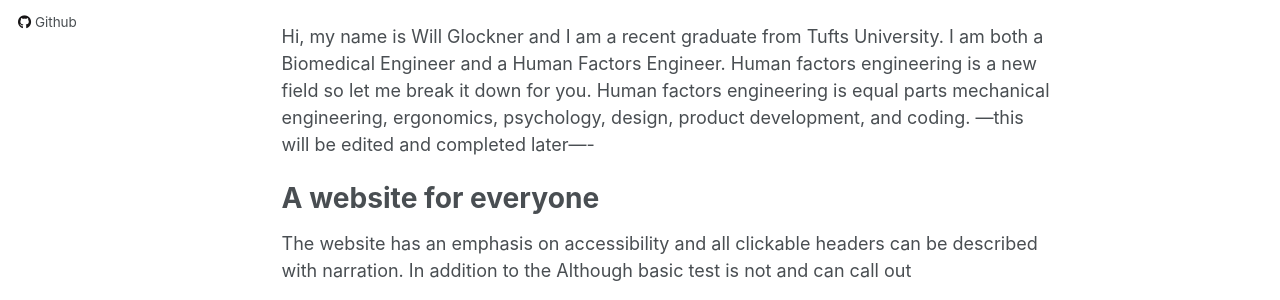
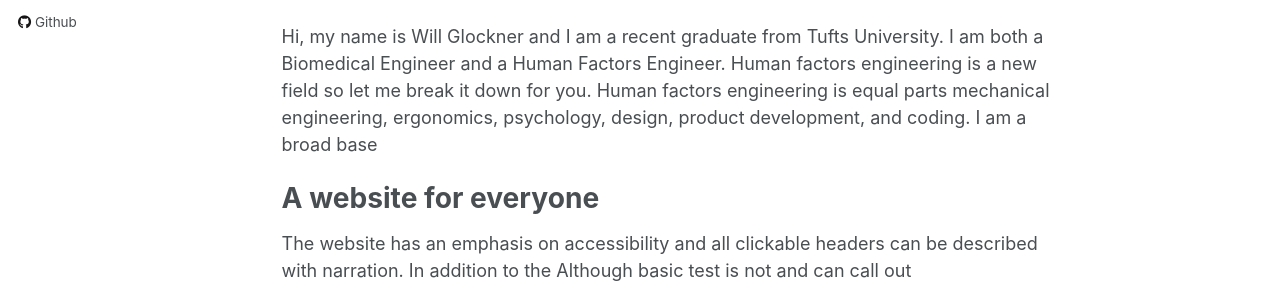
Before and after one commit to Glenn-Moss/wglock.github.io, a Jekyll site: the page built from _pages/about.md, in a window 1280 px wide and 1374 px high. Shown: the part 423-723 px from the top of the window. Built offline with Jekyll 4.4.1, drawn with Linux system fonts in a browser that asks for light colours.

Commit message:
Update about.md

```diff
--- a/_pages/about.md
+++ b/_pages/about.md
@@ -14,8 +14,7 @@
 
 I mean, I would smile at you and probably ask what floor you were getting off at. I would offer to push a button for you... but... I wouldn't start pitching my expertise in biomedical engineering, Ui development, or user research. However, this bizarre phenomenon has, apparently, happened enough for people to expect random pitches. Ergo, let us suppose I have bumped into you in the elevator in the Empire State Building. As the elevator hurtles upward at about 1.3 floors a second, I begin:
 
-Hi, my name is Will Glockner and I am a recent graduate from Tufts University. I am both a Biomedical Engineer and a Human Factors Engineer. Human factors engineering is a new field so let me break it down for you. Human factors engineering is equal parts mechanical engineering, ergonomics, psychology, design, product development, and coding.
----this will be edited and completed later----
+Hi, my name is Will Glockner and I am a recent graduate from Tufts University. I am both a Biomedical Engineer and a Human Factors Engineer. Human factors engineering is a new field so let me break it down for you. Human factors engineering is equal parts mechanical engineering, ergonomics, psychology, design, product development, and coding. I am a broad base
 
 
 A website for everyone
```
